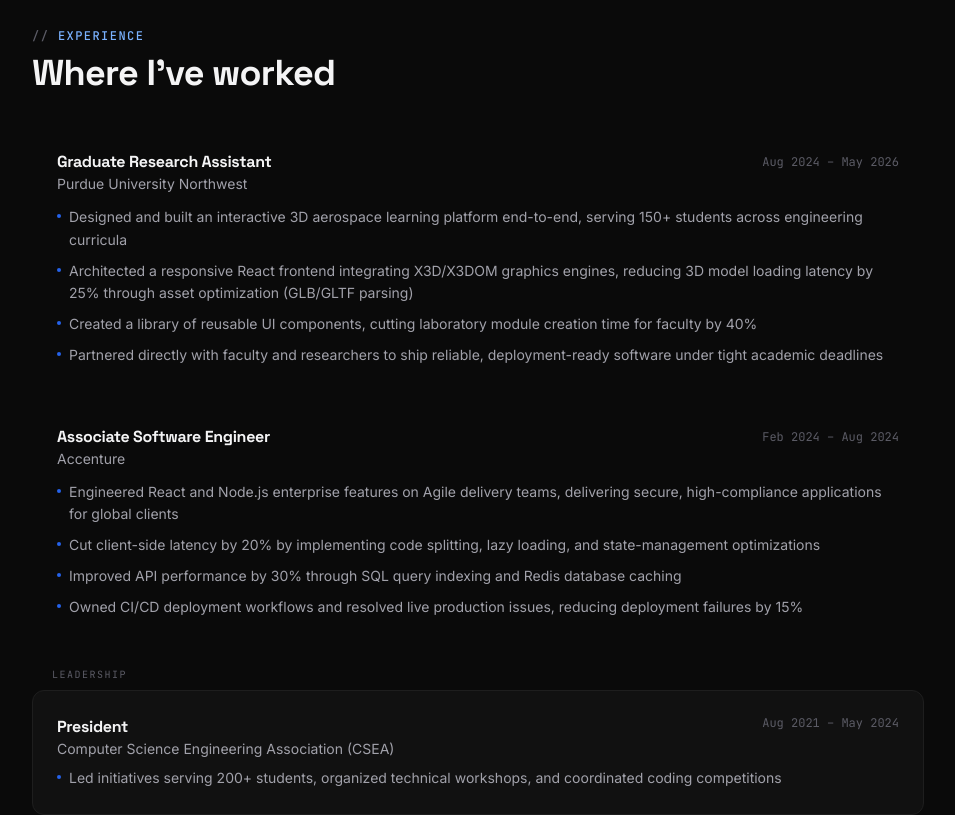
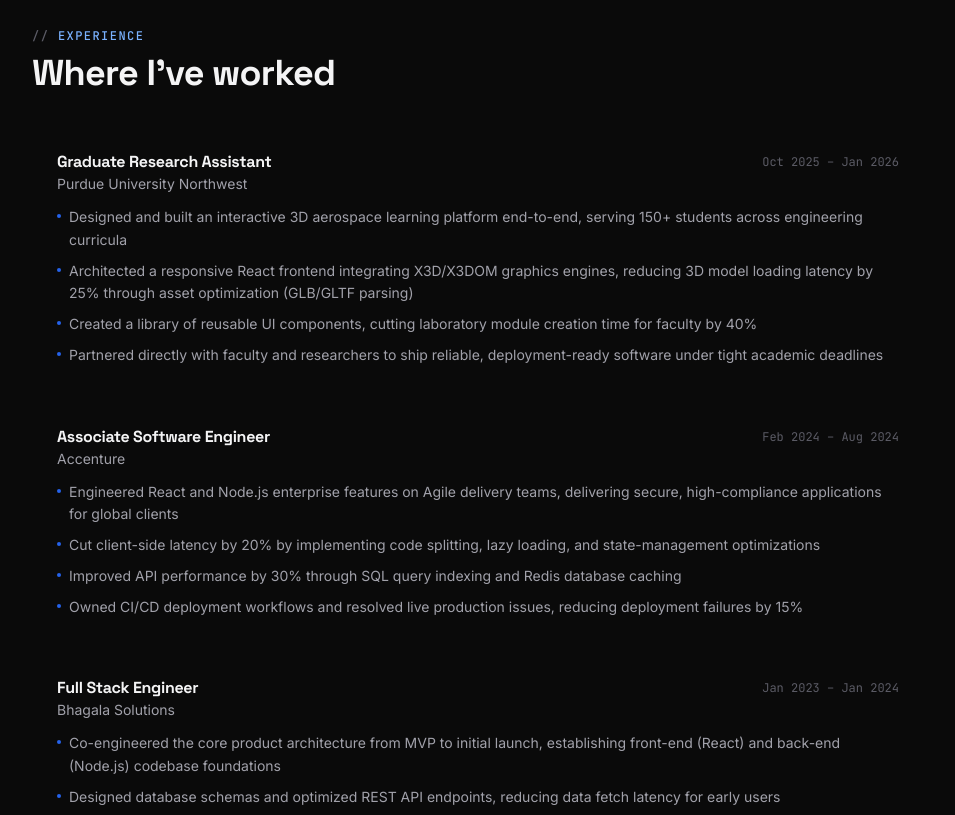
Before and after one commit to Tharun546/portfolio, a React (Vite) app: page / in a window 1280 px wide. Shown: the part 800-1615 px from the top of the page, without its empty margins (292-1247 px from the left). Built offline with nearby package versions, Linux system fonts and the light colour scheme.

Commit message:
updated experience section

```diff
--- /dev/null
+++ b/src/components/Home.jsx
@@ -0,0 +1,91 @@
+import React from "react";
+import Experience from "./Experience";
+import Projects from "./Projects";
+import Tools from "./Tools";
+import {
+  IconGitBranch,
+  IconFolder,
+  IconCertificate,
+} from "@tabler/icons-react";
+import Certifications from "./Certifications";
+
+const Home = () => {
+  const stats = [
+    {
+      icon: <IconFolder className="h-12 w-12 text-blue-500" />,
+      number: "10+",
+      description: "Production & Academic Projects",
+    },
+    {
+      icon: <IconGitBranch className="h-12 w-12 text-green-500" />,
+      number: "3+",
+      description: "Production Deployed Systems",
+    },
+    {
+      icon: <IconCertificate className="h-12 w-12 text-yellow-500" />,
+      number: "10+",
+      description: "Technical Certifications",
+    },
+  ];
+
+  return (
+    <>
+      <div className="px-6 md:px-10 mb-24">
+        <div className="flex flex-col gap-4 text-center md:text-left">
+          <h1 className="text-4xl md:text-6xl lg:text-7xl sm:mt-10 font-black">
+            SOFTWARE{" "}
+            <span className="text-neutral-700">DEVELOPMENT ENGINEER</span>
+          </h1>
+          <p className="text-neutral-400 text-base md:text-lg text-start">
+            I’m a Software Development Engineer with hands-on experience
+            building and shipping{" "}
+            <span className="text-white">
+              production-grade web and mobile applications.{" "}
+            </span>
+            I’ve worked across the stack - from frontend interfaces to backend
+            APIs and cloud deployments - focusing on reliability, performance,
+            and real-world usability.
+          </p>
+          <p className="text-neutral-400 text-base md:text-lg text-start">
+            I’ve contributed to and led projects used by real users, including
+            public-facing and government-backed systems, and I enjoy taking
+            ownership from problem definition to deployment.
+          </p>
+        </div>
+        <div className="flex flex-wrap gap-6 my-10 justify-center md:justify-start">
+          {stats.map((stat, index) => (
+            <div
+              key={index}
+              className="p-6 w-40 h-40 md:w-48 md:h-48 bg-neutral-800 rounded-lg flex flex-col items-center justify-center transition-transform duration-300 hover:scale-105"
+            >
+              <div>{stat.icon}</div>
+              <h2 className="text-2xl md:text-4xl font-bold text-white mt-4">
+                {stat.number}
+              </h2>
+              <p className="text-gray-400 text-center text-xs md:text-sm mt-2">
+                {stat.description}
+              </p>
+            </div>
+          ))}
+        </div>
+      </div>
+      <div className="mb-20">
+        <Experience />
+      </div>
+
+      <div className="mb-20">
+        <Certifications />
+      </div>
+
+      <div className="mb-20">
+        <Projects />
+      </div>
+
+      <div className="mb-5">
+        <Tools />
+      </div>
+    </>
+  );
+};
+
+export default Home;
--- a/src/components/MainLayout.jsx
+++ b/src/components/MainLayout.jsx
@@ -62,7 +62,7 @@ const EXPERIENCES = [
       "Created a library of reusable UI components, cutting laboratory module creation time for faculty by 40%",
       "Partnered directly with faculty and researchers to ship reliable, deployment-ready software under tight academic deadlines",
     ],
-    date: "Aug 2024 – May 2026",
+    date: "Oct 2025 – Jan 2026",
     link: "https://www.pnw.edu/",
   },
   {
@@ -76,6 +76,18 @@ const EXPERIENCES = [
     ],
     date: "Feb 2024 – Aug 2024",
     link: "https://www.accenture.com/",
+  },
+  {
+    title: "Full Stack Engineer",
+    company: "Bhagala Solutions",
+    bullets: [
+      "Co-engineered the core product architecture from MVP to initial launch, establishing front-end (React) and back-end (Node.js) codebase foundations",
+      "Designed database schemas and optimized REST API endpoints, reducing data fetch latency for early users",
+      "Collaborated directly with the founding team to translate product concepts and wireframes into interactive user interfaces",
+      "Maintained strict data security standards and intellectual property compliance during rapid product development phases",
+    ],
+    date: "Jan 2023 – Jan 2024",
+    link: "https://bhagala.com/",
   },
 ];
 
@@ -672,21 +684,28 @@ const ExperienceSection = () => (
       </motion.div>
 
       <div className="flex flex-col gap-2">
-        {EXPERIENCES.map((exp, i) => (
-          <motion.a
+        {EXPERIENCES.map((exp, i) => {
+          const CardWrapper = exp.link ? motion.a : motion.div;
+          const wrapperProps = exp.link
+            ? { href: exp.link, target: "_blank", rel: "noreferrer" }
+            : {};
+          return (
+            <CardWrapper
               key={exp.title}
               variants={fadeUp}
               custom={i}
-            href={exp.link}
-            target="_blank"
-            rel="noreferrer"
-            className="group card-interactive p-5 sm:p-6"
+              {...wrapperProps}
+              className={`group p-5 sm:p-6 ${
+                exp.link ? "card-interactive" : "card-static"
+              }`}
             >
               <div className="flex flex-col sm:flex-row sm:items-start sm:justify-between gap-1 mb-3">
                 <div>
                   <h3 className="text-base font-bold text-[#f4f4f5] group-hover:text-[#7ab2ff] transition-colors duration-200 heading-font flex items-center gap-1.5">
                     {exp.title}
+                    {exp.link && (
                       <IconArrowUpRight size={14} className="text-[#5c5c66] opacity-0 group-hover:opacity-100 transition-opacity duration-200" />
+                    )}
                   </h3>
                   <p className="text-[#a1a1aa] text-sm">{exp.company}</p>
                 </div>
@@ -702,8 +721,9 @@ const ExperienceSection = () => (
                   </li>
                 ))}
               </ul>
-          </motion.a>
-        ))}
+            </CardWrapper>
+          );
+        })}
       </div>
 
       {/* Leadership */}
```
Lines whose indentation alone changed are shown as unchanged.
